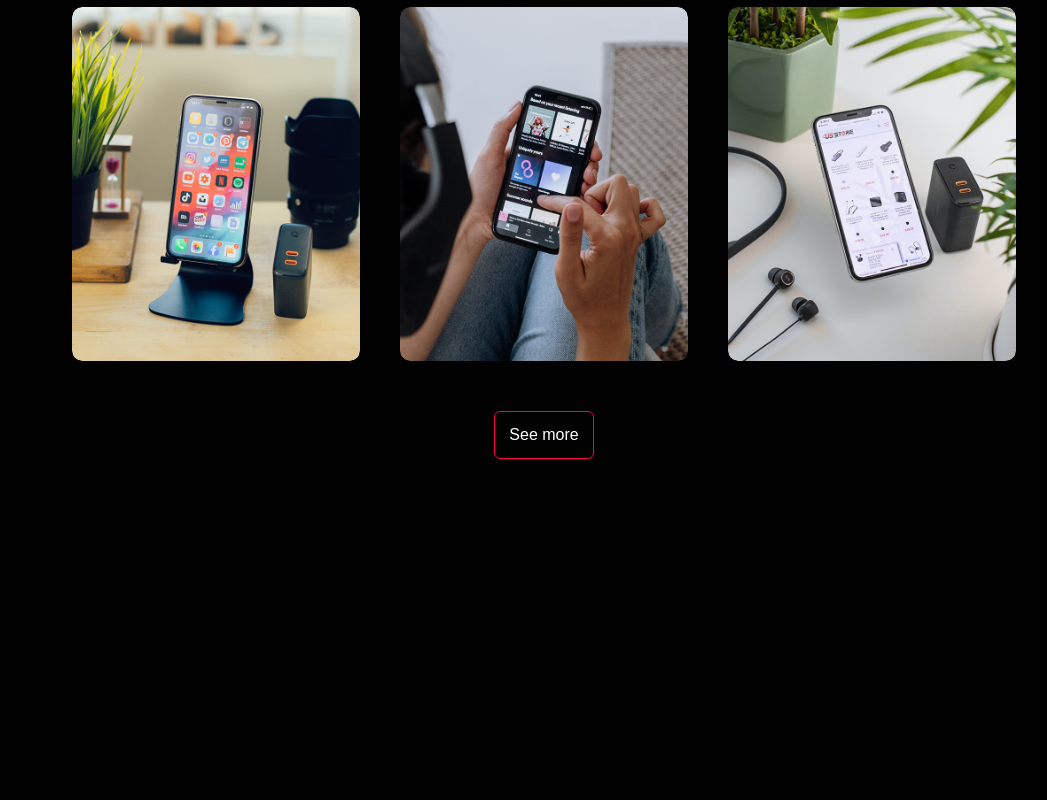
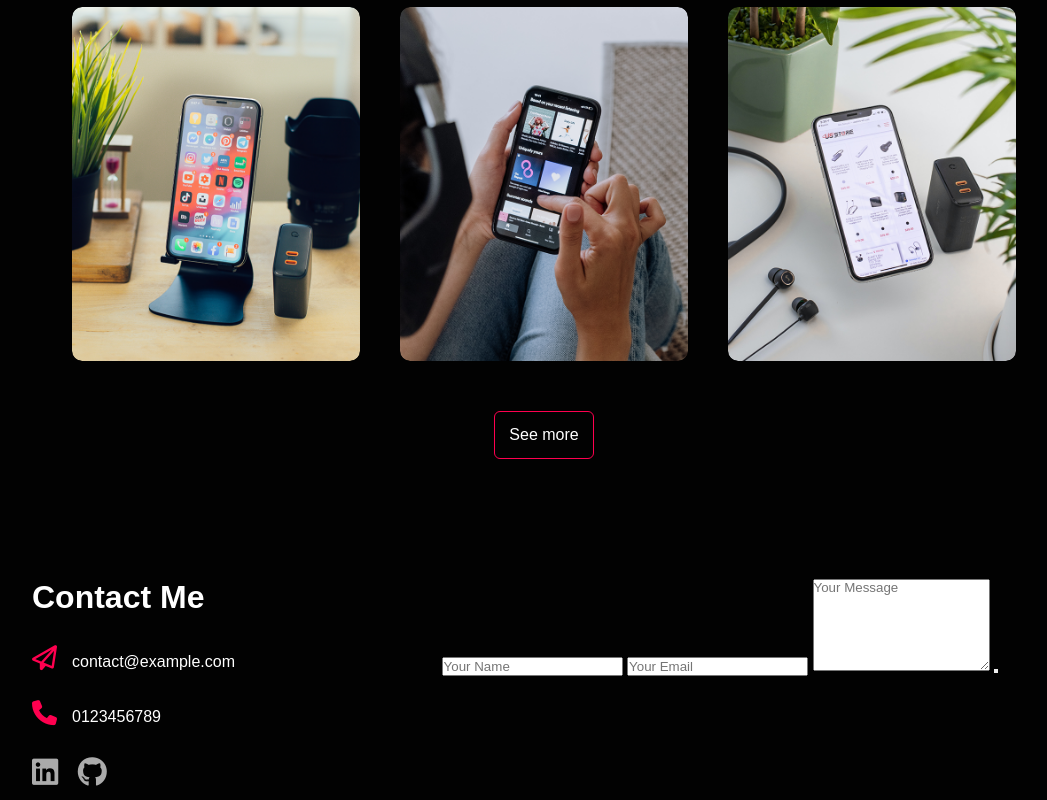
Before and after one commit to j-winston/my-portfolio-site, a plain HTML site: page index.html in a window 1280 px wide. Shown: the part 2079-2879 px from the top of the page, without its empty margins (96-1143 px from the left). Before the commit the page ends 2648 px from the top, so only its background shows below. Drawn offline with Linux system fonts and the light colour scheme.

Commit message:
Add contact me form

```diff
--- a/index.html
+++ b/index.html
@@ -78,10 +78,7 @@
                     <h2>UI/UX </h2>
                     <p>this is a description of web design here</p>
                     <a href="#">Learn more</a>j
-                </div>
-                <div>
-                    <i class="fa-solid fa-code"></i>
-                    <h2>Back-End</h2>
+                </div> <div> <i class="fa-solid fa-code"></i> <h2>Back-End</h2>
                     <p>this is a description of web design here</p>
                     <a href="#">Learn more</a>
                 </div>
@@ -127,6 +124,32 @@
                 <a href="#" class="btn">See more</a>
         </div>
     </div>
+
+    <!-------Contact--------------->
+    <div class="contact">
+        <div class="container">
+            <div class="row">
+                <div class="contact-left">
+                    <h1 class="sub-title">Contact Me</h1>
+                    <p> <i class="fa-regular fa-paper-plane"></i>contact@example.com</p>
+                    <p><i class="fa-solid fa-phone"></i>0123456789</p>
+                    <div class="social-icons">
+                        <a href="#"><i class="fa-brands fa-linkedin"></i></a>
+                        <a href="#"><i class="fa-brands fa-github"></i></a>
+                    </div>
+                </div>
+                <div class="contact-right">
+                    <form>
+                        <input type="text" name="Name" placeholder="Your Name" required>
+                        <input type="email" name="email" placeholder="Your Email" required>
+                        <textarea name="Message" rows=6 placeholder="Your Message"></textarea>
+                        <button type="submit"></button>
+                    </form>
+                </div>
+            </div>
+
+        </div>
+    </div>
     <script>
         var tablinks = document.getElementsByClassName("tab-links");
         var tabcontents = document.getElementsByClassName("tab-contents");
--- a/styles.css
+++ b/styles.css
@@ -290,5 +290,59 @@ nav ul li a:hover::after {
 
 .btn:hover {
     background: #ff004f;
+}
+/* -------------contact-------------- */
+
+.contact-left {
+  flex-basis: 35%;
+}
+
+.contact-right {
+  flex-basis: 60%;
+}
+.contact-left p {
+    margin-top: 30px;
+}
+
+.contact-left p i {
+    color: #ff004f;
+    margin-right: 15px;
+    font-size: 25px;
+}
+
+.social-icons {
+    margin-top: 30px;
 
 }
+
+.social-icons a {
+    text-decoration: none;
+    font-size: 30px;
+    margin-right: 15px;
+    color: #ababab;
+    display:inline-block;
+
+}
+.social-icons a:hover {
+    color: #ff004f;
+}
+.social-icons a:hover .fa-github {
+    color: #ff004f;
+    display:inline-block;
+    animation: rotation 2s 1 cubic-bezier(0.25, 0.46, 0.45, 0.94);
+}
+
+.social-icons a:hover .fa-linkedin {
+    color: #ff004f;
+    transition: transform .5s;
+    transform: translateY(-15px);
+}
+
+@keyframes rotation {
+    from {
+        transform: rotate(0deg);
+    }
+    to {
+        transform: rotate(359deg);
+    }
+}
```
